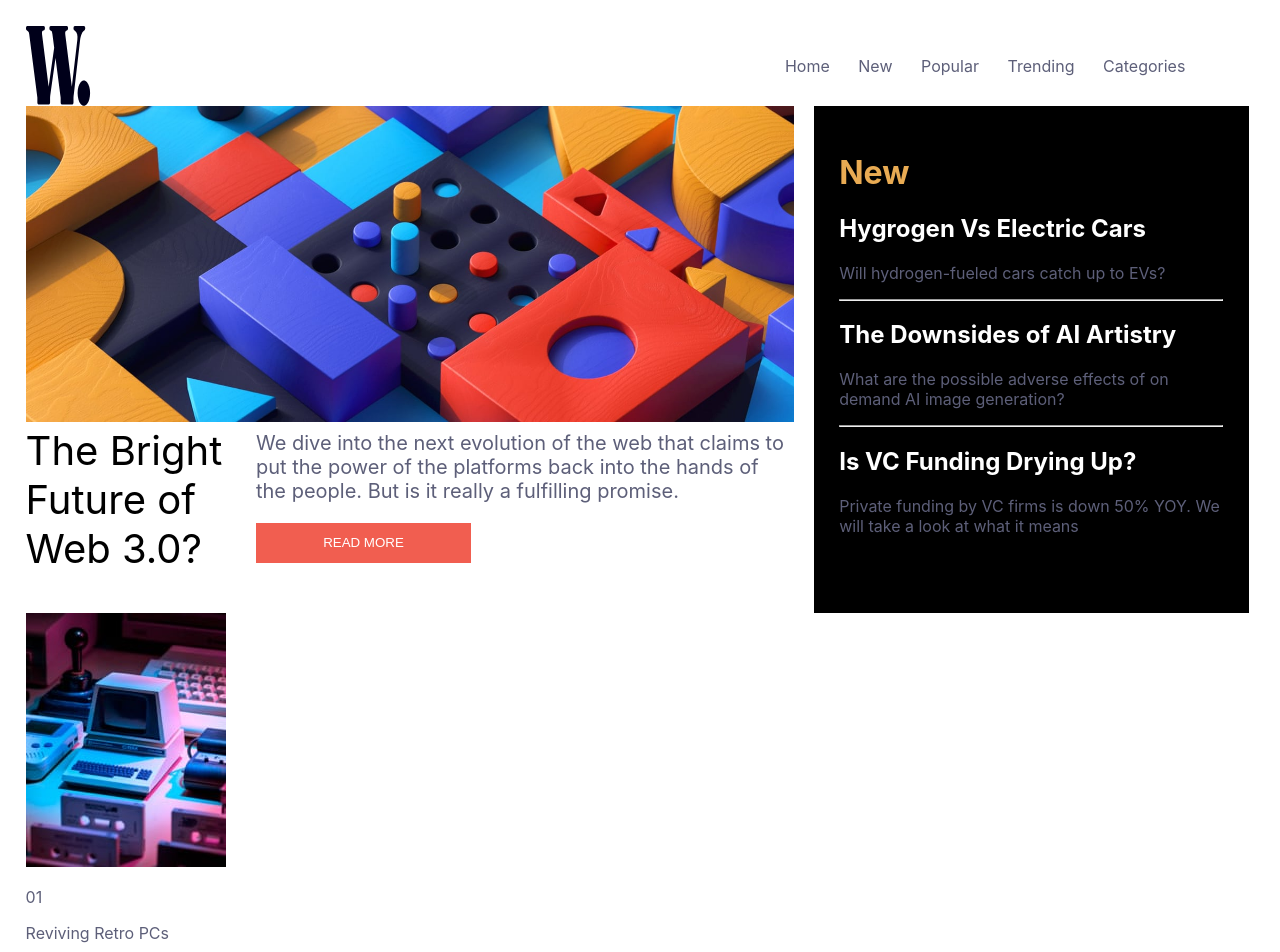
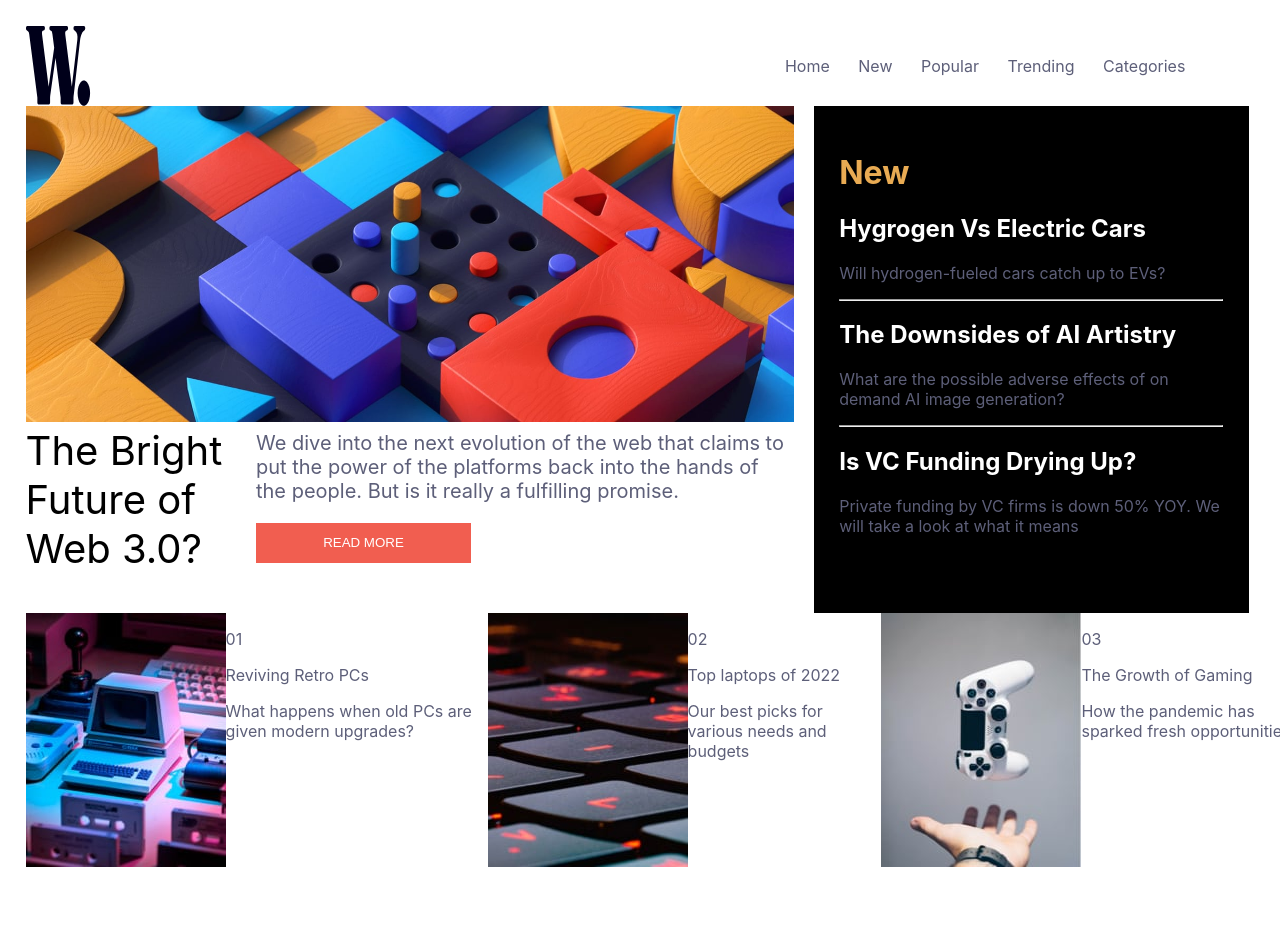
Before and after one commit to steven-mpawulo/news-homepage, a React (Create React App) app: page / in a window 1280 px wide. Shown: the top 952 px of the page. After the commit the page ends 867 px from the top, so only its background shows below. Built offline with nearby package versions, Linux system fonts and the light colour scheme.

Commit message:
finishes html for the footer component

```diff
--- a/src/components/common/ItemCard.js
+++ b/src/components/common/ItemCard.js
@@ -1,4 +1,5 @@
 import React from 'react'
+import './itemcard.css'
 
 const ItemCard = ({image, number, title, message}) => {
   return (
--- a/src/components/common/itemcard.css
+++ b/src/components/common/itemcard.css
@@ -0,0 +1,3 @@
+.item-card {
+    display: flex;
+}
--- a/src/components/homepage/Footer.js
+++ b/src/components/homepage/Footer.js
@@ -1,11 +1,20 @@
 import React from 'react'
 import ItemCard from '../common/ItemCard'
 import Retro from '../../images/image-retro-pcs.jpg'
+import Laptop from '../../images/image-top-laptops.jpg'
+import Games from '../../images/image-gaming-growth.jpg'
+import './footer.css'
 
 const Footer = () => {
-  return (
-    <ItemCard image={Retro} number={"01"} title={"Reviving Retro PCs"} message={"What happens when old PCs are given modern upgrades?"}/>
-  )
+    return (
+        <div className='footer'>
+<ItemCard image={Retro} number={"01"} title={"Reviving Retro PCs"} message={"What happens when old PCs are given modern upgrades?"} />
+<ItemCard image={Laptop} number={"02"} title={"Top laptops of 2022"} message={"Our best picks for various needs and budgets"} />
+<ItemCard image={Games} number={"03"} title={"The Growth of Gaming"} message={"How the pandemic has sparked fresh opportunities"} />
+        </div>
+
+
+    )
 }
 
 export default Footer
--- a/src/components/homepage/footer.css
+++ b/src/components/homepage/footer.css
@@ -0,0 +1,3 @@
+.footer {
+    display: flex;
+}
```
